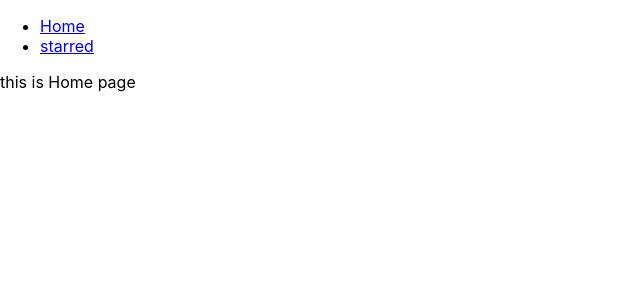
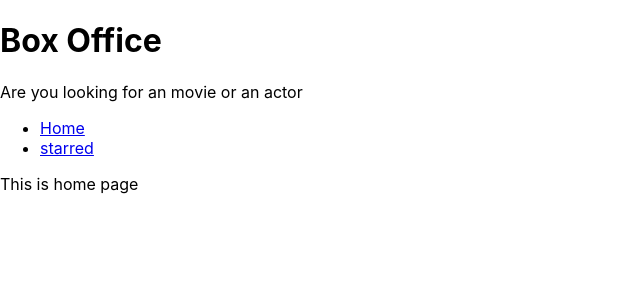
Before and after one commit to codingraj3427/Box-office-app, a React (Create React App) app: page / in a window 1280 px wide. Shown: the top 300 px of the page, without its empty margins (0-640 px from the left). Built offline with nearby package versions, Linux system fonts and the light colour scheme.

Commit message:
We have created an Main page layout

```diff
--- a/src/App.js
+++ b/src/App.js
@@ -1,6 +1,5 @@
 import React from 'react';
 import {Switch,Route} from 'react-router-dom';
-import Nav from './components/Nav';
 import Home from './pages/Home';
 import Starred from './pages/Starred';
 
@@ -10,12 +9,6 @@
 
 
   return(
-  <div>
-
-    <Nav />
-
-
-
   <Switch>
     <Route exact path="/">
         <Home />
@@ -32,8 +25,6 @@
    </Route>
   </Switch>
 
-  </div>
-
   );
 }
 
--- /dev/null
+++ b/src/components/MainPageLayout.js
@@ -0,0 +1,16 @@
+import React from 'react'
+import Nav from './Nav';
+import Title from './Title';
+
+const MainPageLayout = ({children}) => {
+  return (
+    <div>
+      <Title Title="Box Office" subtitle="Are you looking for an movie or an actor"/>
+       <Nav />
+
+     {children}
+    </div>
+  )
+}
+
+export default MainPageLayout
--- /dev/null
+++ b/src/components/Title.js
@@ -0,0 +1,13 @@
+import React from 'react'
+
+const Title = ({Title,subtitle}) => {
+  return (
+    <div>
+      <h1>{Title}</h1>
+      <p>{subtitle}</p>
+
+    </div>
+  )
+}
+
+export default Title
--- a/src/pages/Home.js
+++ b/src/pages/Home.js
@@ -1,10 +1,10 @@
 import React from 'react'
+import MainPageLayout from '../components/MainPageLayout'
 
 function Home() {
   return (
-    <div>
-      this is Home page
-    </div>
+    <MainPageLayout>This is home page
+    </MainPageLayout>
   )
 }
 
--- a/src/pages/Starred.js
+++ b/src/pages/Starred.js
@@ -1,10 +1,11 @@
 import React from 'react'
+import MainPageLayout from '../components/MainPageLayout'
 
 const Starred = () => {
   return (
-    <div>
+    <MainPageLayout>
       This isstarred page
-    </div>
+    </MainPageLayout>
   )
 }
 
```
